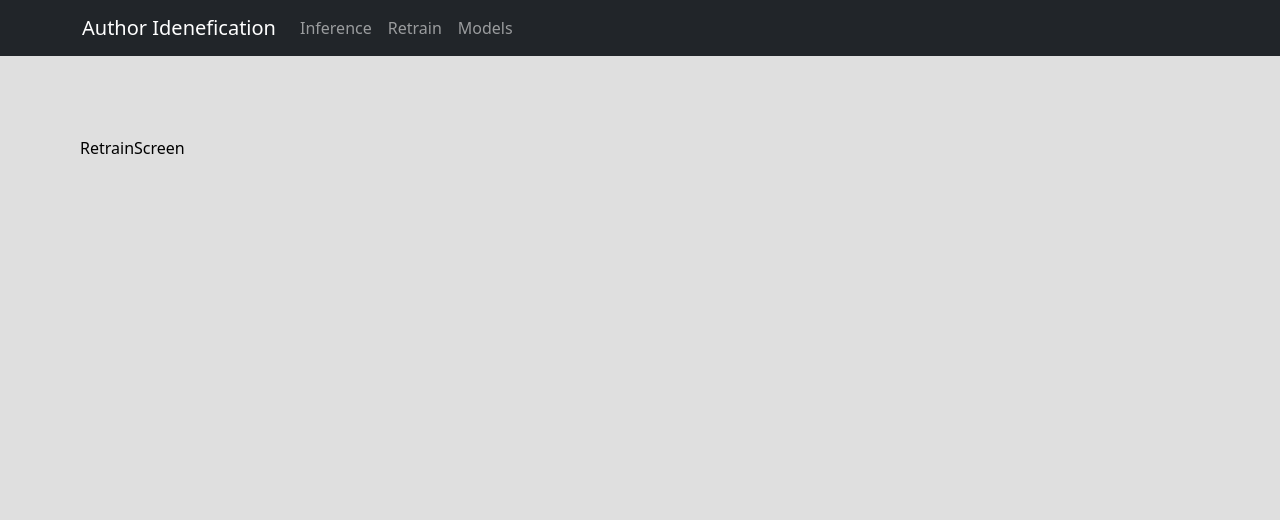
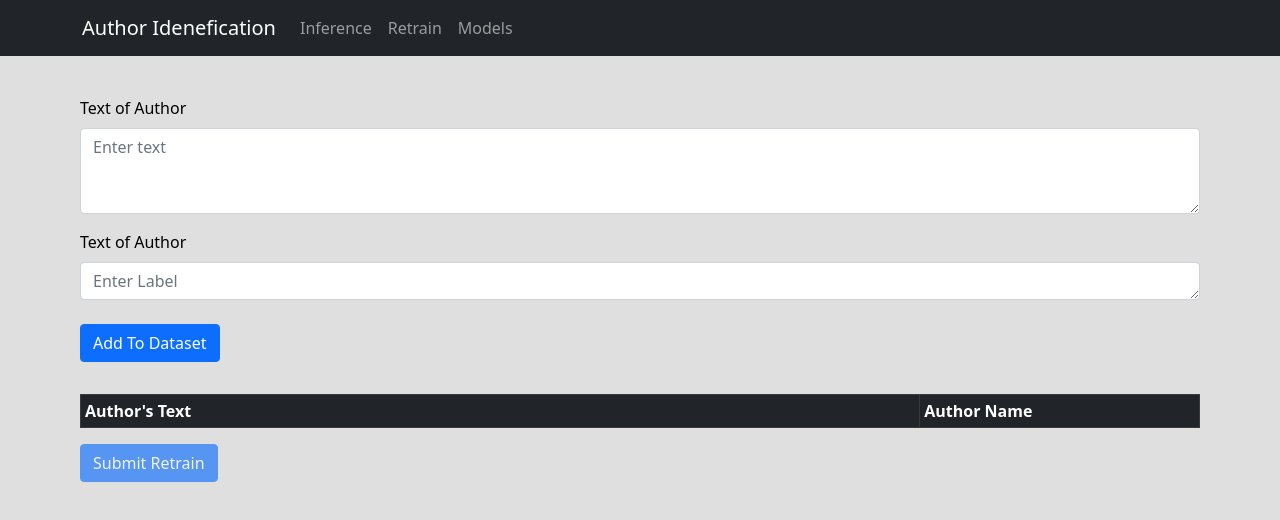
Before and after one commit to EN555/Author-Identification, a React (Create React App) app in the folder product/frontend/: page /retrain in a window 1280 px wide. Shown: the top 520 px of the page. Built offline with nearby package versions, Linux system fonts and the light colour scheme.

Commit message:
retrain page - basic

```diff
--- a/product/frontend/src/components/inferForm.js
+++ b/product/frontend/src/components/inferForm.js
@@ -39,7 +39,7 @@ function InferForm() {
             <h1>Author Idenedication Demo</h1>
             <Form>
                 <FormGroup className="mb-3" controlId="formBasicEmail">
-                    <Form.Label>Select Norm Type</Form.Label>
+                    <Form.Label>Select Input Example</Form.Label>
                     <Form.Control
                         as="select"
                         value={currExample}
@@ -52,25 +52,22 @@ function InferForm() {
                             <option key={index} value={example}>{truncate(example,20)}</option>
                         ))}
                     </Form.Control>
-                    <Form.Label>Text of Author</Form.Label>
+                    <Form.Label style={{marginTop: "1rem"}}>Text of Author</Form.Label>
                     <FormControl as="textarea" rows="5" type="text"
                         placeholder="Enter text"
                         value={text} onChange={(e) => setText(e.target.value)}/>
                 </FormGroup>
-                <div style={{paddingLeft:"1rem",display:"inline-block",justifyContent:"center"}}>
-                    {infering && <CircularProgress size={30}/>}
-                    <div style={{paddingLeft: "1rem",display: "inline-block"}}>
+                <div style={{justifyContent:"center",display:"flex"}}>
+                    {<p style={{display:"inline-block",flexGrow:100,fontWeight:"bold"}}>{result && `Predicted Label: ${result}`}</p>}
+                    <div style={{paddingRight: "1rem",display: "inline-block"}}>
                         <Button variant="primary" onClick={!infering ? on_submit : null}>
                         {infering ? 'Loading...' : 'Send'}
                         </Button>
+                    {infering && <CircularProgress size={30}/>}
                     </div>
 
                 </div>
             </Form>
-            {result && <div style={{marginTop: "1rem"}}>
-                <h2>Result</h2>
-                <p>predicted label is: {result}</p>
-            </div>}
         </div>
     )
 }
--- a/product/frontend/src/index.css
+++ b/product/frontend/src/index.css
@@ -3,6 +3,7 @@
   width: 100%;
   height: 100vh;
   padding: 5rem;
+  padding-top: 1.5rem;
   color: rgb(0, 0, 0);
 }
 
--- a/product/frontend/src/pages/modelDashboardPage.js
+++ b/product/frontend/src/pages/modelDashboardPage.js
@@ -1,25 +1,16 @@
 import { useEffect,useState } from 'react'
-import { getModels, retrain,updateModels } from '../services/api';
+import { getModels,updateModels } from '../services/api';
 import Table from 'react-bootstrap/Table'
-import { Button,Modal,Form } from 'react-bootstrap';
+import { Button,Modal } from 'react-bootstrap';
 import { toast } from 'react-toastify';
 
 export default function ModelDashboardPage() {
   const [trainedModels,setTrainedModels] = useState([]);
   const [selectedModel,setSelectedModel] = useState();
   const [loading,setLoading] = useState(false);
-  const [retrainning,setRetrainning] = useState(false);
   const [showModal,setShowModal] = useState(false);
+  console.log(loading);
 
-  const retrainHandler = async()=>{
-    setRetrainning(true);
-    try{
-      await retrain();
-    }catch(e){
-      console.log(e);
-    }
-    setRetrainning(false);
-  }
   const updateModelHandler = async()=>{
     setShowModal(false);
     setLoading(true);
--- a/product/frontend/src/pages/retrainScreen.js
+++ b/product/frontend/src/pages/retrainScreen.js
@@ -1,7 +1,69 @@
-import React from 'react'
+import {useState} from 'react'
+import { Button,Form,Table } from 'react-bootstrap';
+import { retrain } from '../services/api';
+import CircularProgress from '@mui/material/CircularProgress';
+import { truncate } from '../services/utils';
 
 export default function RetrainScreen() {
-  return (
-    <div>RetrainScreen</div>
+    const [retrainning,setRetrainning] = useState(false);
+    const [currText,setCurrText] = useState();
+    const [currLabel,setCurrLabel] = useState();
+    const [dataset,setDataset] = useState([]);
+
+    const retrainHandler = async()=>{
+        setRetrainning(true);
+        try{
+          await retrain();
+        }catch(e){
+          console.log(e);
+        }
+        setRetrainning(false);
+      }
+    const add_to_dataset = ()=>{
+        dataset.push({"text":currText,"author_name":currLabel});
+        setDataset(dataset)
+        setCurrLabel("");
+        setCurrText("");
+    }
+    return (
+        <div>
+            {retrainning && <CircularProgress size={50}/>}
+            <Form>
+                <Form.Label style={{marginTop: "1rem"}}>Text of Author</Form.Label>
+                <Form.Control as="textarea" rows="3" type="text"
+                    placeholder="Enter text"
+                    required
+                    value={currText} onChange={(e) => setCurrText(e.target.value)}
+                />
+                <Form.Label style={{marginTop: "1rem"}}>Text of Author</Form.Label>
+                    <Form.Control as="textarea" rows="1" type="text"
+                        placeholder="Enter Label"
+                        required
+                        value={currLabel} onChange={(e) => setCurrLabel(e.target.value)}
+                    />
+                <Button style={{marginTop:"1.5rem"}} onClick={add_to_dataset}>Add To Dataset</Button>
+            </Form>
+            <div style={{marginTop: "2rem"}}>
+                <Table stripped bordered hover variant="dark" size="sm">
+                    <thead>
+                        <tr>
+                            <th width="30%">Author's Text</th>
+                            <th width="10%">Author Name</th>
+                        </tr>
+                        </thead>
+                        <tbody>
+                            {dataset.slice(Math.max(dataset.length - 5, 0)).map((curr_inference,index) => (
+                                <tr key={index}>
+                                    <td>{truncate(curr_inference.text,100)}</td>
+                                    <td>{curr_inference.author_name}</td>
+
+                                </tr>
+                            ))}
+                        </tbody>
+            </Table>
+            <i class="fa fa-trash" aria-hidden="true"></i>
+            <Button variant='primary' disabled={dataset.length < 10} onClick={retrainHandler}>Submit Retrain</Button>
+          </div>
+    </div>
   )
 }
```
